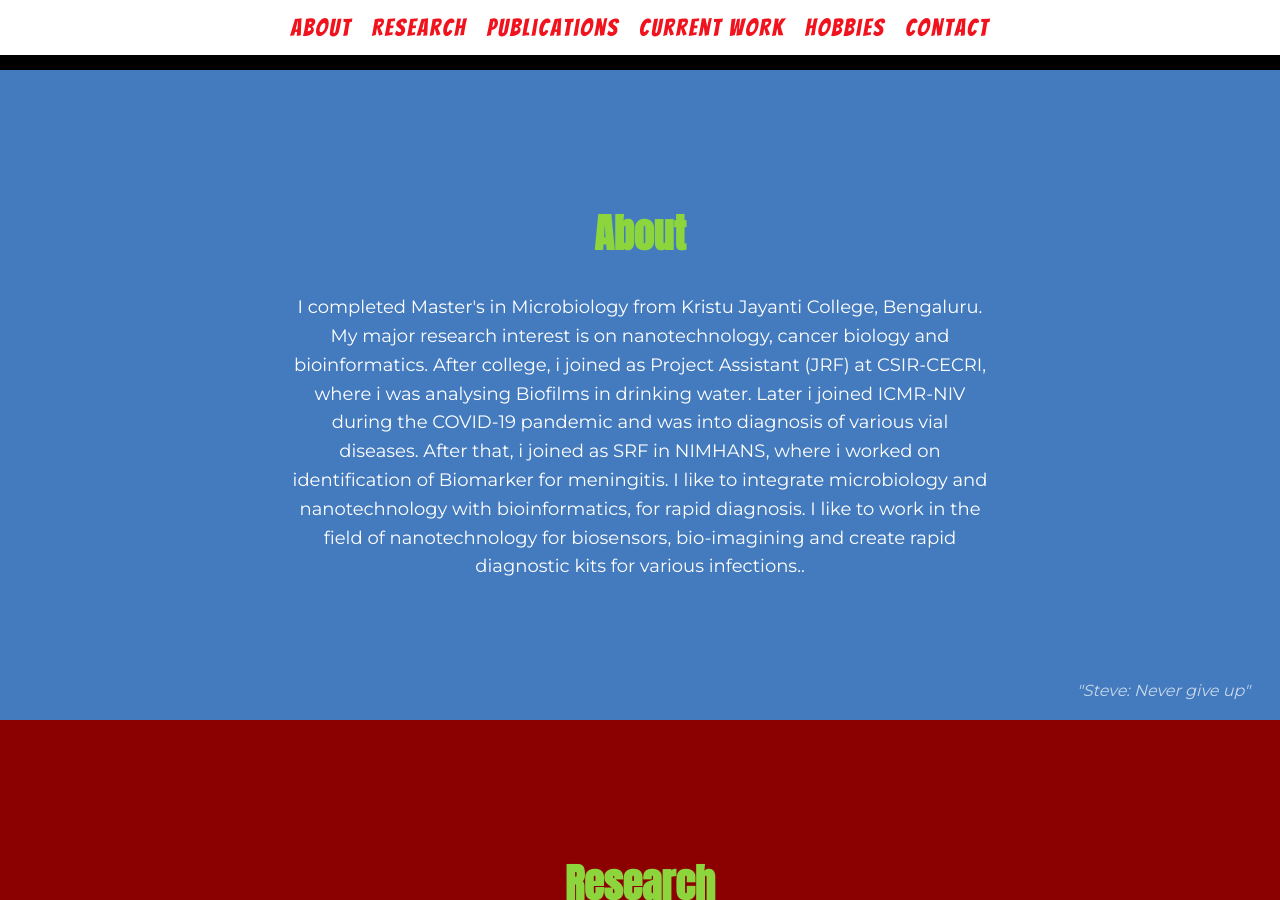
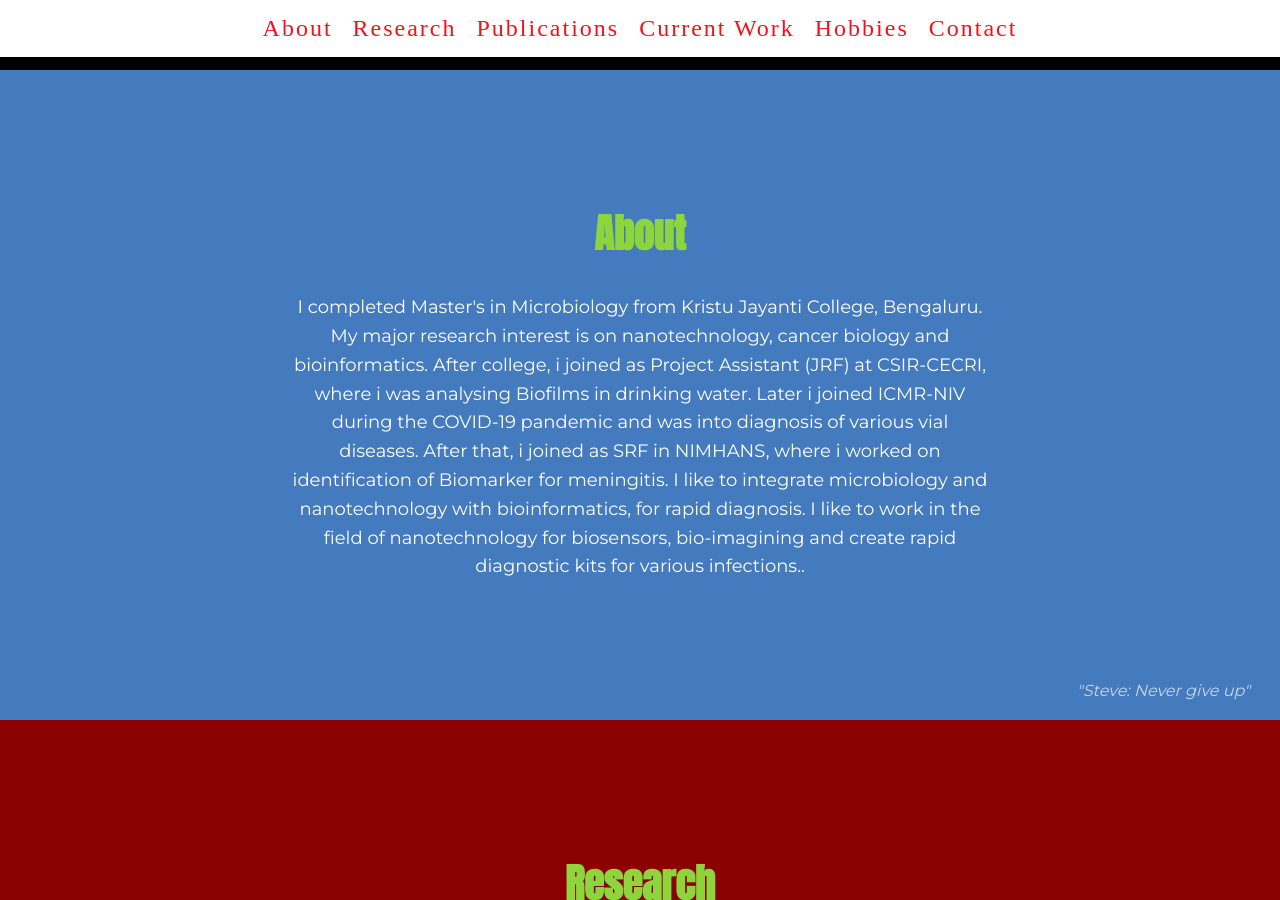
Before and after one commit to nanosrini/nanosrini.github.io, a Jekyll site: the page home/index.html, which Jekyll copies as it is, in a window 1280 px wide and 900 px high. Built offline with Jekyll 4.4.1, drawn with Linux system fonts in a browser that asks for light colours; some web fonts are replaced.

Commit message:
Update index.html

```diff
--- a/home/index.html
+++ b/home/index.html
@@ -31,13 +31,18 @@
   padding: 15px 0;
   z-index: 1000; /* stays above everything */
 }
+  @font-face {
+  font-family: 'MarvelFont';
+  src: url('assets/fonts/Marvel.ttf') format('truetype');
+  /* you can also use WOFF for better browser support */
+}
 
 .navbar a {
   color: #F0131E;
   text-decoration: none;
   font-size: 24px;
   transition: color 0.3s;
-  font-family: 'Bangers', cursive; /* Marvel-style font only for navbar */
+  font-family: 'MarvelFont', cursive; /* Marvel-style font only for navbar */
   letter-spacing: 2px; /* adds comic book spacing */
 }
 
```
